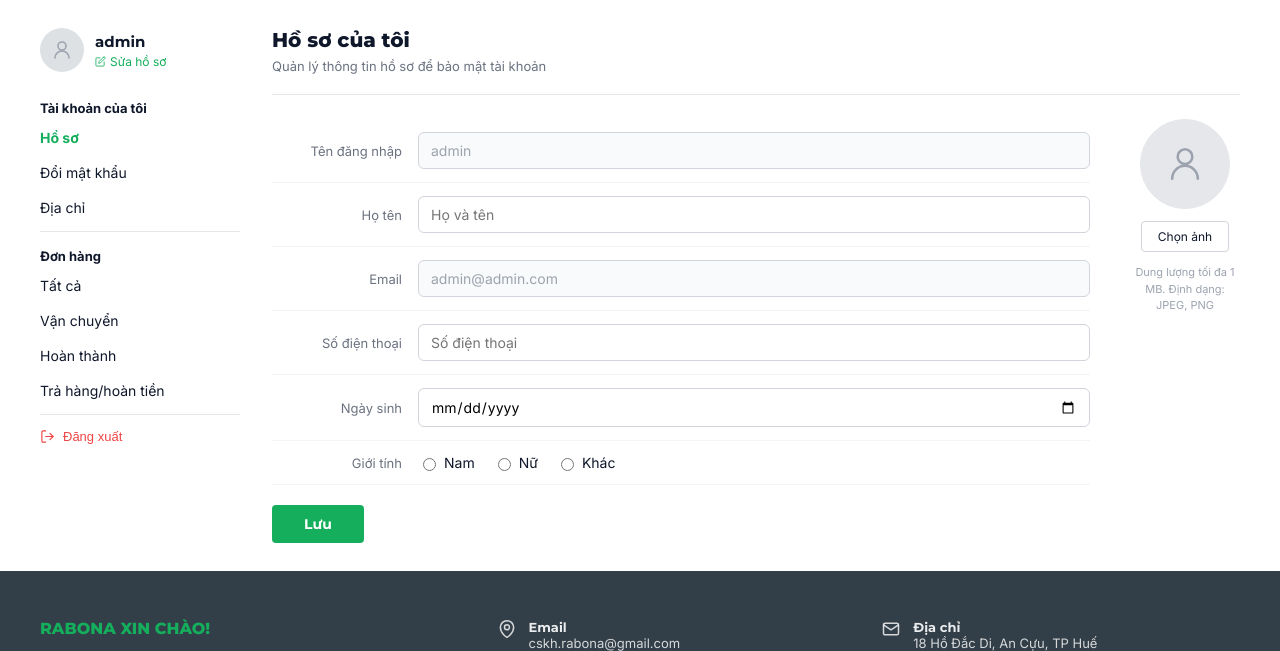
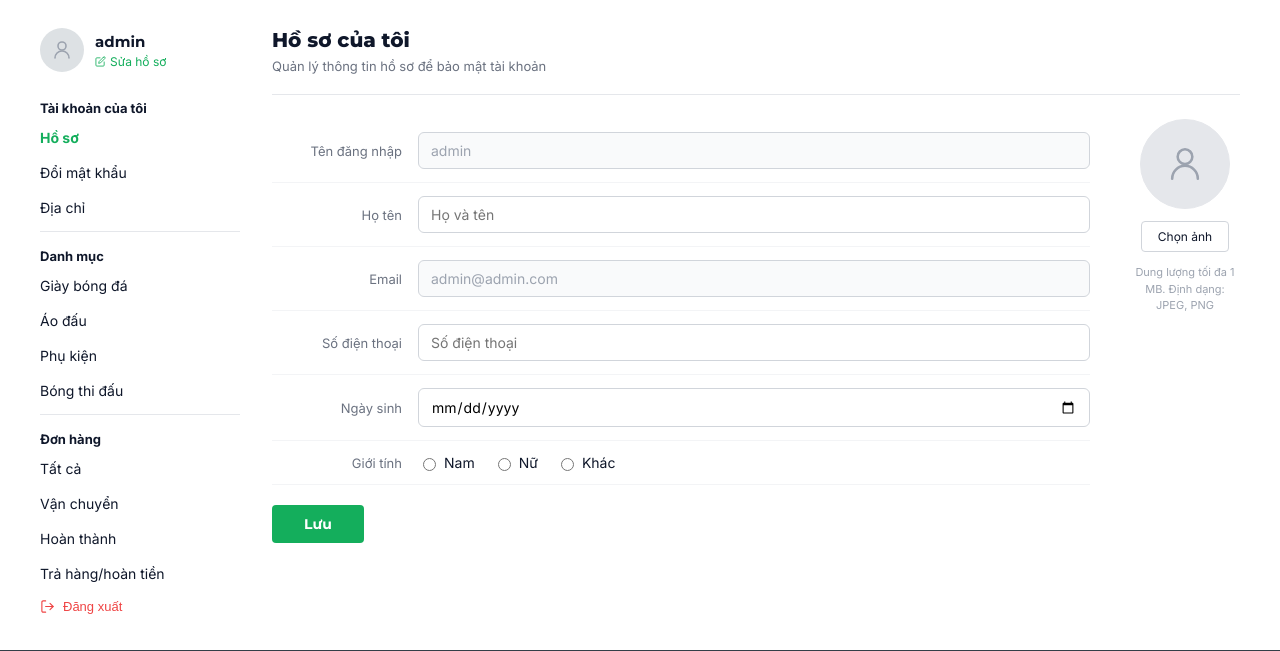
Before and after one commit to quynhnguyen05/WebsiteBanHang-Rabona, a Django app: page /profile/ in a window 1280 px wide. Shown: the part 73-724 px from the top of the page. Run offline with Django 5.2, Linux system fonts and the light colour scheme; a user stored in the database is signed in; data comes from the database, SQL or seed files in the repository; data that the repository does not hold is empty.

Commit message:
Fix: them danh muc vao sidebar profile, sua link order_list

```diff
--- a/store/views.py
+++ b/store/views.py
@@ -253,7 +253,6 @@ def checkout(request):
     default_address = addresses.filter(is_default=True).first() or addresses.exclude(full_name='').first()
 
     from .models import PhiVanChuyen
-    FREE_SHIP_THRESHOLD = 500000
     shipping_fee = 0
     is_free_ship = False
     is_supported_city = True
@@ -267,13 +266,8 @@ def checkout(request):
             is_supported_city = False
             ship_note = 'Khu vực này chưa hỗ trợ vận chuyển, vui lòng chọn địa chỉ khác để giao hàng.'
         else:
-            if selected_total >= FREE_SHIP_THRESHOLD:
-                shipping_fee = 0
-                is_free_ship = True
-                ship_note = 'Miễn phí vận chuyển cho đơn hàng từ 500.000đ'
-            else:
-                shipping_fee = int(phi_ship.phiShip)
-                ship_note = f'Phí vận chuyển đến {default_address.city}'
+            shipping_fee = int(phi_ship.phiShip)
+            ship_note = f'Phí vận chuyển đến {default_address.city}'
     else:
         ship_note = 'Vui lòng nhập địa chỉ giao hàng'
 
@@ -338,14 +332,9 @@ def place_order(request):
     if not address_id:
         address.save()
 
-    FREE_SHIP_THRESHOLD = 500000
     subtotal = sum(item.subtotal for item in order_items_qs)
     discount = 0
-
-    if subtotal >= FREE_SHIP_THRESHOLD:
-        shipping_fee = 0
-    else:
-        shipping_fee = int(phi_ship.phiShip)
+    shipping_fee = int(phi_ship.phiShip)
 
     order = Order.objects.create(
         user=request.user,
--- a/templates/store/order_list.html
+++ b/templates/store/order_list.html
@@ -122,8 +122,8 @@ body{background:var(--bg);}
     </div>
     <div class="sb-group-title">Tài khoản của tôi</div>
     <a class="sb-link" href="{% url 'store:profile' %}">Hồ sơ</a>
-    <a class="sb-link" href="#">Đổi mật khẩu</a>
-    <a class="sb-link" href="{% url 'store:address_manage' %}">Địa chỉ</a>
+    <a class="sb-link" href="{% url 'store:profile' %}?tab=password">Đổi mật khẩu</a>
+    <a class="sb-link" href="{% url 'store:profile' %}?tab=address">Địa chỉ</a>
     <div class="sb-divider"></div>
     <div class="sb-group-title">Đơn hàng</div>
     <a class="sb-link {% if not active_status %}active{% endif %}" href="{% url 'store:order_list' %}">Tất cả</a>
--- a/templates/store/profile.html
+++ b/templates/store/profile.html
@@ -91,13 +91,17 @@ body { background: #f0f0f0; }
     <a class="sb-link" id="lnk-password" href="#" onclick="switchTab('password');return false;">Đổi mật khẩu</a>
     <a class="sb-link" id="lnk-address" href="#" onclick="switchTab('address');return false;">Địa chỉ</a>
     <div class="sb-divider"></div>
+    <div class="sb-group-title">Danh mục</div>
+    <a class="sb-link" href="{% url 'store:product_list' %}?category=giay-bong-da">Giày bóng đá</a>
+    <a class="sb-link" href="{% url 'store:product_list' %}?category=ao-dau">Áo đấu</a>
+    <a class="sb-link" href="{% url 'store:product_list' %}?category=phu-kien">Phụ kiện</a>
+    <a class="sb-link" href="{% url 'store:product_list' %}?category=bong-thi-dau">Bóng thi đấu</a>
+    <div class="sb-divider"></div>
     <div class="sb-group-title">Đơn hàng</div>
     <a class="sb-link" href="{% url 'store:order_list' %}">Tất cả</a>
     <a class="sb-link" href="{% url 'store:order_list' %}?status=shipping">Vận chuyển</a>
     <a class="sb-link" href="{% url 'store:order_list' %}?status=completed">Hoàn thành</a>
     <a class="sb-link" href="{% url 'store:order_list' %}?status=returning">Trả hàng/hoàn tiền</a>
-    <div class="sb-divider"></div>
-    <form method="post" action="{% url 'logout' %}">
       {% csrf_token %}
       <button type="submit" class="sb-link" style="background:none;border:none;cursor:pointer;padding:8px 0;width:100%;text-align:left;display:flex;align-items:center;gap:8px;color:#ef4444;font-size:13px;">
         <svg width="15" height="15" viewBox="0 0 24 24" fill="none">
```
